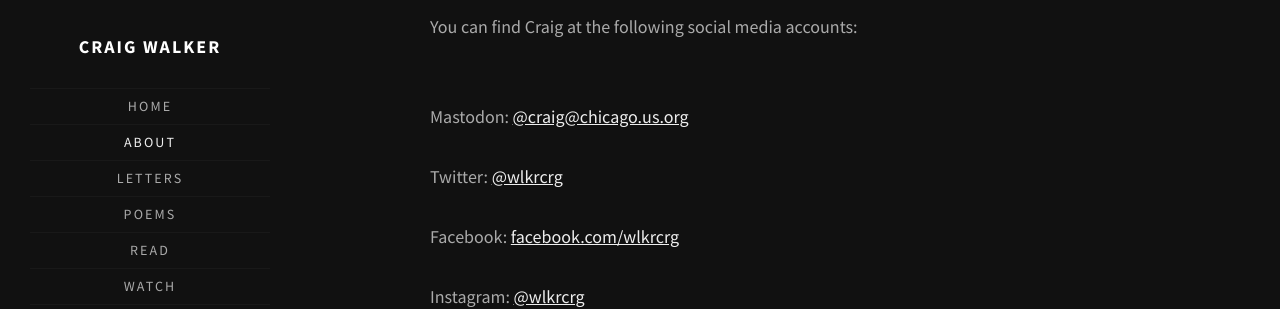
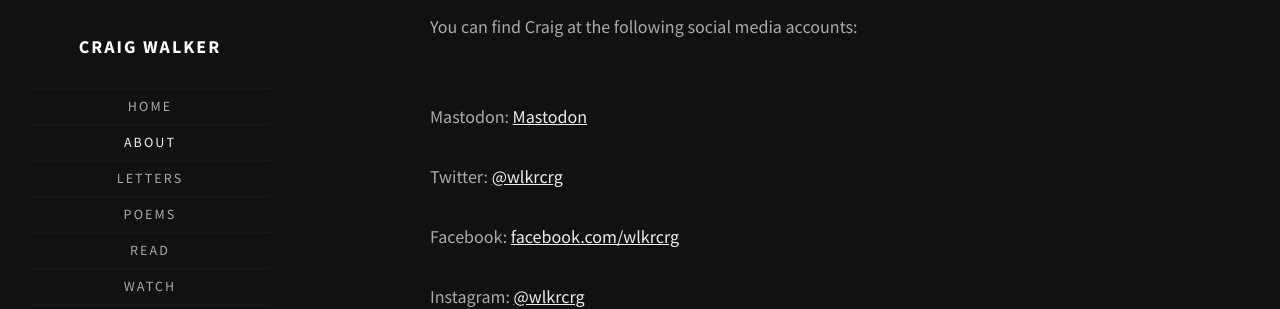
Before and after one commit to walkercraig/walkercraig, a Jekyll site: the page built from about.html, in a window 1280 px wide and 900 px high, scrolled down 1999 px. Shown: the part 155-464 px from the top of the window. Built offline with Jekyll 4.4.1, drawn with Linux system fonts in a browser that asks for light colours; some web fonts are replaced.

Commit message:
Update about.html

```diff
--- a/about.html
+++ b/about.html
@@ -34,7 +34,7 @@
     <br/>
     <p>You can find Craig at the following social media accounts:</p>
     <br/>
-    <p>Mastodon: <a rel="me" href="https://chicago.us.org/@craig">@craig@chicago.us.org</a><br>
+    <p>Mastodon: <a rel="me" href="https://chicago.us.org/@craig">Mastodon</a><br>
     <p>Twitter: <a href="https://twitter.com/wlkrcrg">@wlkrcrg</a><br>
     <p>Facebook: <a href="https://www.facebook.com/wlkrcrg">facebook.com/wlkrcrg</a><br>
     <p>Instagram: <a href="https://www.instagram.com/wlkrcrg/">@wlkrcrg</a><br>
```
